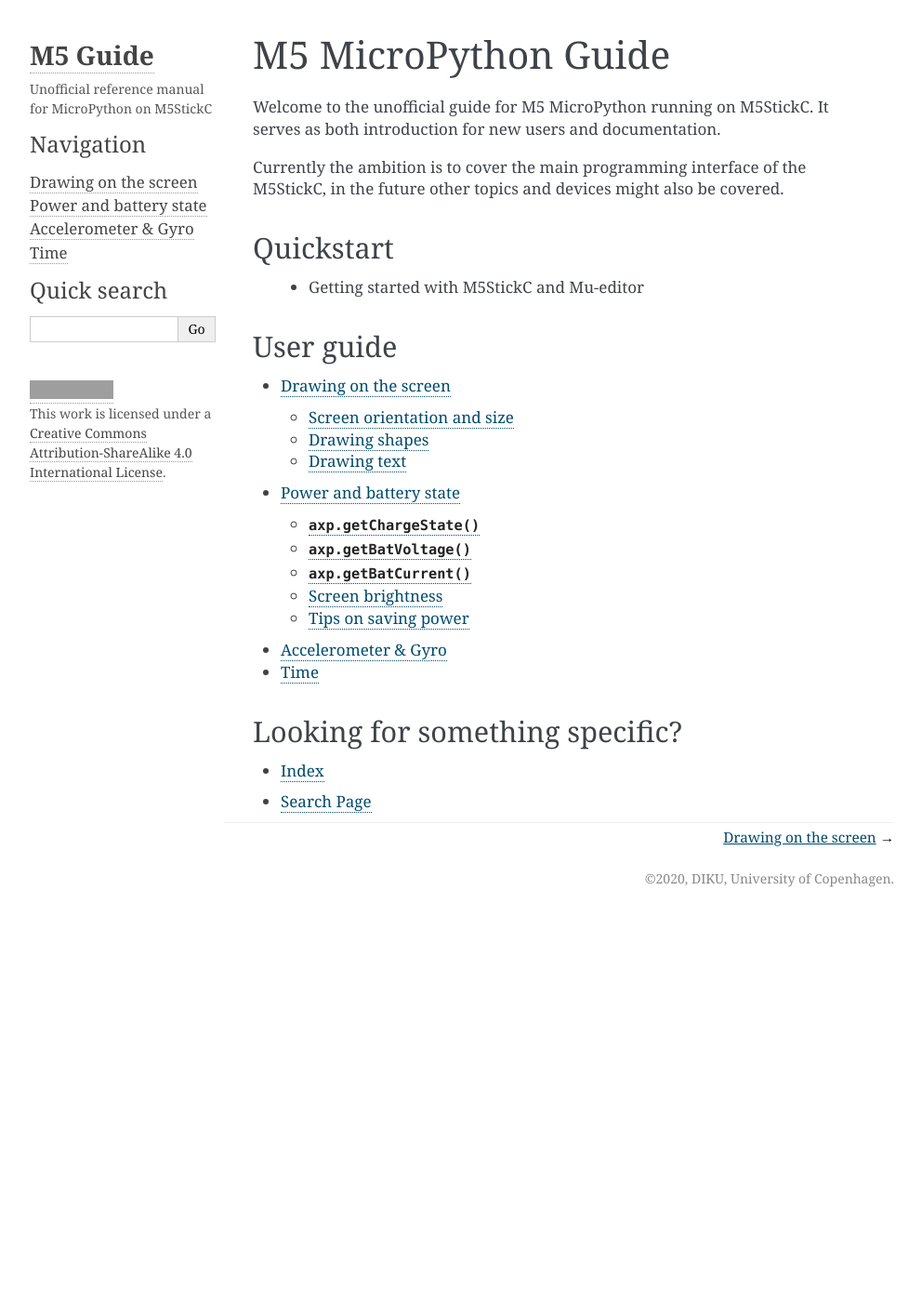
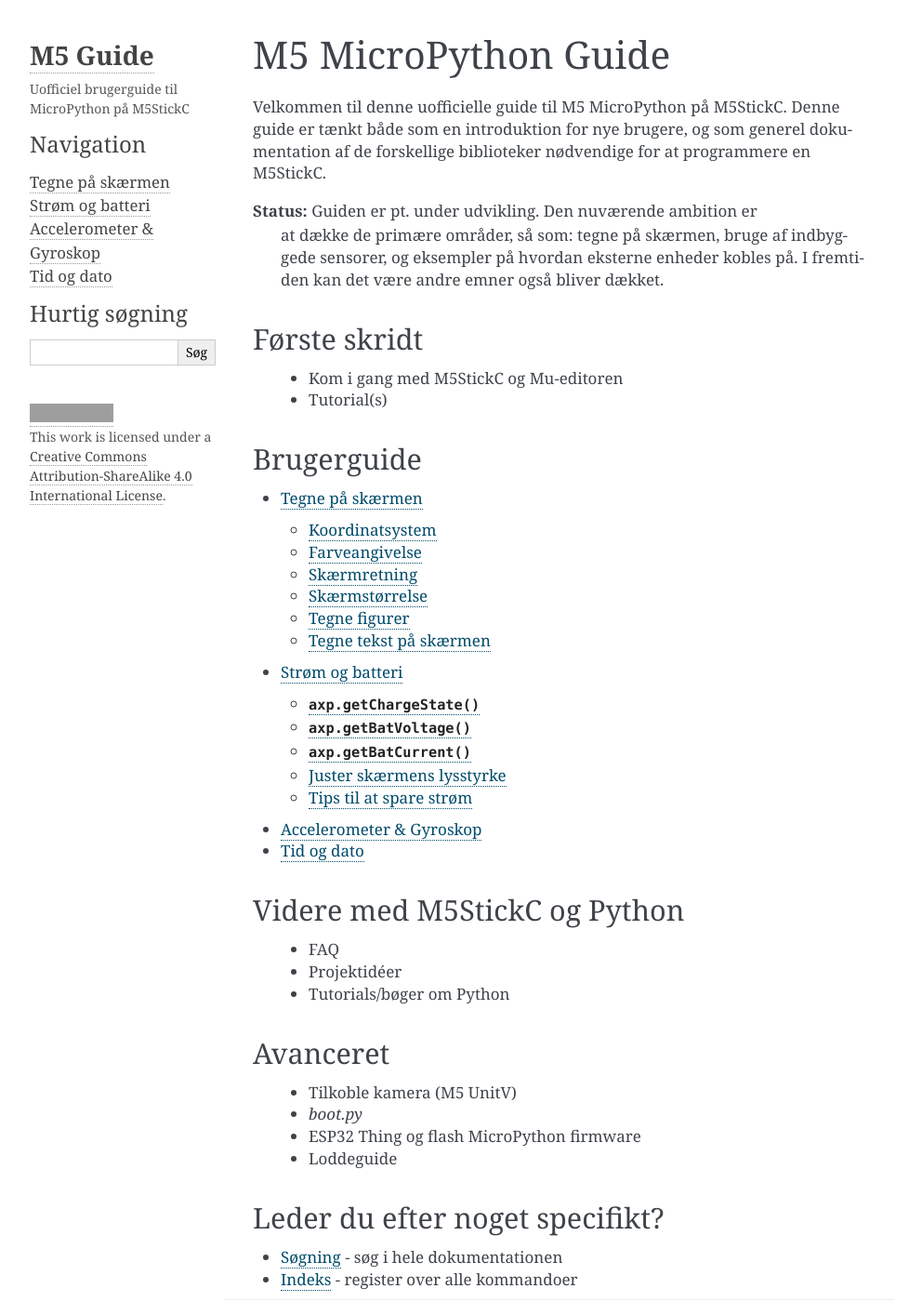
Before and after one commit to DatalogiForAlle/M5Guide, a Sphinx documentation site: the page built from docs/index.rst, in a window 1280 px wide and 1400 px high. Shown: the whole window at 93% size, without its empty margins (148-1140 px from the left). Built offline with Sphinx 7.4.7, drawn with Linux system fonts in a browser that asks for light colours; some of the changed lines change nothing that is shown; grey boxes are pictures that could not be loaded.

Commit message:
Påbegynd skift til dansk

````diff
--- /dev/null
+++ b/docs/accelerometer_gyro.rst
@@ -0,0 +1,2 @@
+Accelerometer & Gyroskop
+========================
--- a/docs/conf.py
+++ b/docs/conf.py
@@ -24,7 +24,7 @@
 _period = "2020-{}".format(year) if year > 2020 else "2020"
 copyright = '{}, DIKU, University of Copenhagen'.format(_period)
 author = 'Martin Dybdal, Maja Hvidtfelt'
-
+language = 'da'
 
 # -- General configuration ---------------------------------------------------
 
@@ -59,7 +59,7 @@
 
 
 html_theme_options = {
-    "description": "Unofficial reference manual for MicroPython on M5StickC",
+    "description": "Uofficiel brugerguide til MicroPython på M5StickC",
     "fixed_sidebar": True,
     "show_relbar_bottom": True,
     "show_powered_by": False,
--- a/docs/drawing.rst
+++ /dev/null
@@ -1,239 +0,0 @@
-.. highlight:: python
-
-Drawing on the screen
-=====================
-
-.. get documentation from https://github.com/loboris/MicroPython_ESP32_psRAM_LoBo/wiki/display
-
-In this part of the M5 Guide, we show how to draw images, shapes and
-text on the screen, and how to change the screen orientation.
-
-First you need to import the ``lcd`` object from the ``m5stack``
-module::
-
-   from m5stack import lcd
-
-You are now ready to begin drawing, for example to draw a rectangle,
-call the function :func:`lcd.rect`::
-
-  lcd.rect(10, 20, 40, 70)
-
-The two first values given to :func:`lcd.rect` determines where the
-rectangle should be drawn, the last two gives the width and the height
-of the rectangle.
-
-By default most functions will draw shapes using a white color, but it
-can be changed by supplying a color value. These are typically
-specified as hexadecimal values, such as ``0xFFFF00`` for yellow. `Read more about hexadecimal color
-values
-<https://www.finalsitesupport.com/hc/en-us/articles/115000768887-Hexadecimal-color-values>`_
-
-
-
-Screen orientation and size
----------------------------
-.. function:: lcd.orient(orientation)
-
-   Changes screen orientation and clears the screen.
-
-   :param orientation: must be one of:
-   * ``lcd.PORTRAIT`` (default): portrait mode
-   * ``lcd.LANDSCAPE``: landscape mode
-   * ``lcd.PORTRAIT_FLIP``: flipped portrait (upside down)
-   * ``lcd.LANDSCAPE_FLIP``: flipped landscape mode
-
-   For example, to use landscape mode::
-
-     lcd.orient(lcd.LANDSCAPE)
-
-.. function:: lcd.screensize()
-
-   :rtype: `(int, int)`
-
-   Gets the screen size in pixels, for example::
-
-     (screen_width, screen_height) = lcd.screensize()
-
-
-Drawing shapes
-----------------
-.. function:: lcd.clear()
-              lcd.clear(color)
-
-   Clears everything on the screen, and paints it black. The `color`
-   argument can change which color is used, and should be given in
-   hexadecimal.
-
-   For example, to paint the screen yellow, you can call it like this::
-
-     lcd.clear(0xFFFF00)
-
-.. function:: lcd.rect(x, y, height, width)
-              lcd.rect(x, y, height, width, color)
-              lcd.rect(x, y, height, width, color, fillcolor)
-
-   Draw a rectangle, starting with the top-right corner at the given
-   `x` and `y` coordinates. The `height` and `width` parameters adjust
-   the size of the rectangle.
-
-   By default, only a white border around the rectangle is drawn.
-
-   An optional `color` argument specifies the border color of the
-   rectangle. The color is given as a hexadecimal value.
-
-   A second optional `fillcolor` argument specifies that the rectangle
-   should be filled in the given color. The fillcolor is given as a
-   hexadecimal value.
-
-   For example, to draw a rectangle with red border and filled with black::
-
-     lcd.rect(10, 10, 40, 30, 0xFF0000, 0x000000)
-
-
-   :param x: Number: x-coordinate of the rectangle
-   :param y: Number: y-coordinate of the rectangle
-   :param width: Number: width of the rectangle
-   :param height: Number: height of the rectangle
-   :param color: Number: border color (optional)
-   :param fillcolor: Number: fill color (optional)
-
-.. function:: lcd.roundrect(x, y, height, width, r)
-              lcd.roundrect(x, y, height, width, r, color)
-              lcd.roundrect(x, y, height, width, r, color, fillcolor)
-
-   Defaults to white border, no fill
-
-.. function:: lcd.pixel(x, y)
-              lcd.pixel(x, y, color)
-
-   Defaults to white
-
-.. function:: lcd.line(x1, y1, x2, y2)
-              lcd.line(x1, y1, x2, y2, color)
-
-   Defaults to white
-
-.. function:: lcd.triangle(x1, y1, x2, y2, x3, y3)
-              lcd.triangle(x1, y1, x2, y2, x3, y3, color)
-              lcd.triangle(x1, y1, x2, y2, x3, y3, color, fillcolor)
-
-   Defaults to white border, no fill.
-
-.. function:: lcd.ellipse(x, y, width, height)
-              lcd.ellipse(x, y, width, height, opt, color)
-              lcd.ellipse(x, y, width, height, opt, color, fillcolor)
-
-   Defaults to white border, no fill.
-
-   If you want to choose color, always supply the number ``15`` as the
-   `opt` parameter.
-
-
-.. function:: lcd.circle(x, y, radius)
-              lcd.circle(x, y, radius, color)
-              lcd.circle(x, y, radius, color, fillcolor)
-
-   Defaults to white border, no fill.
-
-
-.. function:: lcd.arc(x, y, radius, thickness, start, end)
-              lcd.arc(x, y, radius, thickness, start, end, color)
-              lcd.arc(x, y, radius, thickness, start, end, color, fillcolor)
-
-   Defaults to white border, no fill.
-
-   :param x: Number: center x-coordinate
-   :param y: Number: center y-coordinate
-   :param radius: radius of arc
-   :param thickness: Number: thickness of border
-   :param start: Number: start angle in degrees (0°-360°)
-   :param end: Number: end angle in degrees (0°-360°)
-
-
-.. function:: lcd.polygon(x, y, radius, sides, thickness)
-              lcd.polygon(x, y, radius, sides, thickness, color)
-              lcd.polygon(x, y, radius, sides, thickness, color, fillcolor)
-              lcd.polygon(x, y, radius, sides, thickness, color, fillcolor, rotate=0)
-
-   Defaults to white border, no fill.
-
-   The ``fillcolor`` argument to :func:`lcd.polygon` appears buggy, so you might experience
-   some difficulty.
-
-   :param x: Number: center x-coordinate
-   :param y: Number: center y-coordinate
-   :param radius: Number: radius of polygon
-   :param radius: Number: number of sides of the polygon
-   :param thickness: Number: thickness of border
-   :param rotate: Number: angle to rotate in degrees (0°-360°)
-
-
-.. function:: lcd.image(x, y, filename)
-
-   :param x: Number: x-coordinate
-   :param y: Number: y-coordinate
-   :param filename: String: filename of image file, e.g. ``"img.bmp"``
-
-   Supports ``.bmp`` and ``.jpg``
-
-
-..
-   **DONE:**
-   ::
-      lcd.clear(color=0x000000)
-      lcd.text(x, y, 'hello world', color=0xffffff, transparent=True)
-      lcd.print('hello world', x, y, color=0xffffff, transparent=True)
-      lcd.rect(x, y, width, height, color=0xffffff, fillcolor=0xffffff)
-
-   **TODO:**
-   ::
-      lcd.pixel(x, y, 0xffffff)
-      lcd.line(x1, y1, x2, y2, 0xffffff)
-      lcd.triangle(x1, y1, x2, y2, x3, y3, color=0xffffff, fillcolor=0xffffff)
-      lcd.circle(x, y, radius, color=0xffffff, fillcolor=0xffffff)
-      lcd.ellipse(x, y, rx, ry, color=0xffffff, fillcolor=0xffffff)
-      lcd.arc(x, y, radius, thick, start, end, color=0xffffff, fillcolor=0xffffff)
-      lcd.polygon(x, y, radius, sides, thick, color=0xffffff, fillcolor=0xffffff, rotate=10)
-
-
-Drawing text
-------------
-.. function:: lcd.text(x, y, msg)
-              lcd.text(x, y, msg, color)
-              lcd.text(x, y, msg, color, transparent=True)
-
-   Display the string `msg` on the screen at the given coordinates `x`
-   and `y`.
-
-   The `color` of the text defaults to white, but can also be specified as
-   third argument in hexadecimal (e.g ``0xFF0000`` for red,
-   ``0x00FF00`` for green)
-
-   The default behavior is to print the text on black background, if
-   you want to disable this, and print on a transparent background add
-   ``transparent=True`` as a keyword argument.
-
-   To change which font is used, use the function :func:`lcd.font`.
-
-   Aligning text in the center of the screen, can be done by replacing
-   either `x` or `y`, or both, with the special value :const:`lcd.CENTER`
-
-.. function:: lcd.setTextColor(0x000000, 0xffffff)
-
-.. function:: lcd.font(font)
-
-   ``lcd.font(lcd.FONT_Default)``
-
-..
-      ::
-
-         Alternative fonts:
-         - lcd.FONT_Default
-         - lcd.FONT_DefaultSmall
-         - lcd.FONT_DejaVu18
-         - lcd.FONT_DejaVu24
-         - lcd.FONT_DejaVu40
-         - lcd.FONT_DejaVu56
-         - lcd.FONT_DejaVu72
-         - lcd.FONT_Ubuntu
-         - lcd.FONT_Comic
--- a/docs/index.rst
+++ b/docs/index.rst
@@ -1,30 +1,45 @@
 M5 MicroPython Guide
 ====================
 
-Welcome to the unofficial guide for M5 MicroPython running on
-M5StickC. It serves as both introduction for new users and
-documentation.
+Velkommen til denne uofficielle guide til M5 MicroPython på
+M5StickC. Denne guide er tænkt både som en introduktion for nye
+brugere, og som generel dokumentation af de forskellige biblioteker
+nødvendige for at programmere en M5StickC.
 
-Currently the ambition is to cover the main programming interface of
-the M5StickC, in the future other topics and devices might also be
-covered.
+**Status:** Guiden er pt. under udvikling. Den nuværende ambition er
+ at dække de primære områder, så som: tegne på skærmen, bruge af
+ indbyggede sensorer, og eksempler på hvordan eksterne enheder kobles
+ på. I fremtiden kan det være andre emner også bliver dækket.
 
 
-Quickstart
+Første skridt
 ----------
- * Getting started with M5StickC and Mu-editor
+ * Kom i gang med M5StickC og Mu-editoren
+ * Tutorial(s)
 
 
-User guide
------------------
+Brugerguide
+-----------
 .. toctree::
    :maxdepth: 2
 
-   drawing
-   power
-   motion_sensors
-   time
+   tegne
+   stroem
+   accelerometer_gyro
+   tid
 
+Videre med M5StickC og Python
+-----------------------------
+ * FAQ
+ * Projektidéer
+ * Tutorials/bøger om Python
+
+Avanceret
+---------
+ * Tilkoble kamera (M5 UnitV)
+ * `boot.py`
+ * ESP32 Thing og flash MicroPython firmware
+ * Loddeguide
 
 ..
    User guide
@@ -49,10 +64,10 @@
     * Sensor fusion: calculating `pitch` and `roll`
 
 
-Looking for something specific?
--------------------------------
-* :ref:`genindex`
+Leder du efter noget specifikt?
+---------------------
+* :ref:`Søgning <search>` - søg i hele dokumentationen
+
+* :ref:`genindex` - register over alle kommandoer
 
 .. * :ref:`modindex`
-
-* :ref:`search`
--- a/docs/motion_sensors.rst
+++ /dev/null
@@ -1,2 +0,0 @@
-Accelerometer & Gyro
-====================
--- a/docs/power.rst
+++ /dev/null
@@ -1,37 +0,0 @@
-Power and battery state
-=======================
-TODO
-
-.. function:: axp.getChargeState()
-
-   :rtype: boolean
-
-   Returns ``True`` if the device is plugged in and charging,
-   otherwise returns ``False``.
-
-
-
-.. function:: axp.getBatVoltage()
-
-   :rtype: float
-
-
-.. function:: axp.getBatCurrent()
-
-   :rtype: float
-
-
-
-Screen brightness
------------------
-TODO
-
-``axp.setLcdBrightness(30)``
-
-Tips on saving power
---------------------
-TODO
-
- * Limited uses of Wifi connection
- * Turn down LCD brightness
- * Use dark colors
--- /dev/null
+++ b/docs/stroem.rst
@@ -0,0 +1,37 @@
+Strøm og batteri
+================
+TODO
+
+.. function:: axp.getChargeState()
+
+   :rtype: boolean
+
+   Returnerer ``True`` hvis enheden er sluttet til strøm og oplader,
+   ellers returneres ``False``.
+
+
+
+.. function:: axp.getBatVoltage()
+
+   :rtype: float
+
+
+.. function:: axp.getBatCurrent()
+
+   :rtype: float
+
+
+
+Juster skærmens lysstyrke
+-------------------------
+TODO
+
+``axp.setLcdBrightness(30)``
+
+Tips til at spare strøm
+-----------------------
+TODO
+
+ * Begræns brug af WiFi
+ * Skru ned for skærmens lysniveau
+ * Brug mørke farver på skærmen
--- /dev/null
+++ b/docs/tegne.rst
@@ -0,0 +1,323 @@
+.. highlight:: python
+
+Tegne på skærmen
+================
+
+.. original documentation: https://github.com/loboris/MicroPython_ESP32_psRAM_LoBo/wiki/display
+
+I denne del af M5 Guide vil vi vise hvordan du kan tegne billeder,
+figurer og tekst på skærmen på din M5StickC, samt hvordan du roterer
+skærmen til landskabs-mode.
+
+For at komme i gang, har du brug for at få adgang til skærmen via
+``lcd`` objektet. Det gøres ved at importere det øverst i din Python-fil::
+
+  from m5stack import lcd
+
+Når det er gjort, er du klar til at tegne. For eksempepl kan du tegne
+en firkant ved at kalde funktionen :func:`lcd.rect`::
+
+  lcd.rect(10, 20, 40, 70)
+
+De første to værdier, 10 og 20, angiver hvor rektanglet skal tegnes
+som et `x`,`y`-koordinat. De næste to tal, 40 og 70, angiver hvor bred
+og hvor høj firkanten skal være.
+
+Koordinatsystem
+---------------
+
+For at kunne tegne på skærmen og angive hvor ting skal tegnes hende,
+skal man forstå at koordinatsystemet i computere ikke er helt præcist
+som i matematik-undervisningen (men tæt på).
+
+På computerskærme bruger man den konvention at koordinatet ``(0, 0)``
+er placeret i det øverste venstre hjørne af skærmen, og at når
+y-værdien stiger, så flyttes koordinatet nedad, og ikke opad, som du
+ellers kender det fra matematik.
+
+Illustration: TODO
+
+De andre tegnefunktioner fungerer nogenlunde på samme vis, og nedenfor
+kan du læse en beskrivelse for hver af dem om hvordan de virker.
+
+Farveangivelse
+--------------
+Som standard vil alle tegnefunktionerne tegne figurer med et hvidt
+omrids, men ellers gennemsigtige (ingen udfyldning). Farverne kan
+ændres ved at angive et eller to ekstra farveargumenter til funktionerne.
+
+Hvis vi for eksempel vil tegne firkanten med grøn farve som omrids, kan vi skrive::
+
+  lcd.rect(10, 20, 40, 70, color=0x00FF00)
+
+Hvis vi vil have grønt omrids og rød udfyldning, kan vi skrive::
+
+  lcd.rect(10, 20, 40, 70, color=0x00FF00, fillcolor=0xFF0000)
+
+Farveværdierne angives i hexadecimale tal. Dem kan man fx slå op i
+tabeller online, eller ved at bruge farvevælger i et tegneprogram. De
+fleste viser dog farverne som ``#00FF00`` (grøn), hvor man i Python vil
+skrive det samme som ``0x00FF00``. `Læs mere om hexadecimale farveværdier
+<https://www.finalsitesupport.com/hc/en-us/articles/115000768887-Hexadecimal-color-values>`_
+
+
+
+Skærmretning
+------------
+En skærm kan vende på 4 forskellige måder, og alt afhængigt af hvordan
+du har tænkt dig at bruge din M5StickC, kan det være forskelligt hvad
+du gerne vil have til at være opad. Her er mulighederne:
+
+Illustration: TODO
+
+For at indstille hvilken vej der er opad, skal du bruge kommandoen
+``lcd.orient``. Hvis du f.eks. vil lave et smart-watch med din
+M5StickC, kan det være at *omvendt landskab* er det du har brug for,
+og så skriver du::
+
+  lcd.orient(lcd.LANDSCAPE_FLIP)
+
+
+.. function:: lcd.orient(orientation)
+
+   Ændrer skærmretningen og sletter alt på skærmen. Påvirker alle
+   følgende tegnekommandoer.
+
+   :param orientation: skal være én af:
+   * ``lcd.PORTRAIT`` (standard): portræt
+   * ``lcd.LANDSCAPE``: landskab
+   * ``lcd.PORTRAIT_FLIP``: omvendt portræt
+   * ``lcd.LANDSCAPE_FLIP``: omvendt landskab
+
+   For eksempel, for at tegne på skærmen i landskabs-mode::
+
+     lcd.orient(lcd.LANDSCAPE)
+
+Skærmstørrelse
+--------------
+Skærmen på M5StickC er 160 pixels på den bredde led, og 80 pixels på
+den smalle led.
+
+Det er ofte bedre at spørge systemet selv om skærmstørrelsen, fremfor
+at bruge tallene ``160`` og ``80`` som konstanter rundt i din
+kode.
+
+Funktionen ``lcd.screensize()`` kan fortælle dig skærmens størrelse.
+Hvis du har indstillet skærmen i landskabs-mode, så vil den returnere
+``(160, 80)``, mens i portræt-mode vil den returnere ``(80, 160)``.
+
+
+.. function:: lcd.screensize()
+
+   :rtype: `(int, int)`
+
+   Returnerer skærmstørrelsen i pixels, for eksempel::
+
+     (screen_width, screen_height) = lcd.screensize()
+
+
+
+Tegne figurer
+-------------
+.. function:: lcd.clear()
+              lcd.clear(color)
+
+   Sletter alt på skærmen og farver den sort. Et valgfrit `color`
+   argument kan bruges til at angive en anden farve.
+
+   Hvis vi for eksempel vil farve skærmen gul, kan vi gøre det med
+   følgende kald til :func:`lcd.clear`::
+
+     lcd.clear(0xFFFF00)
+
+.. function:: lcd.rect(x, y, height, width)
+              lcd.rect(x, y, height, width, color)
+              lcd.rect(x, y, height, width, color, fillcolor)
+
+   Tegn et rektangel. Parametrene `x`, `y` angiver koordinatet for
+   rektanglets øverste venstre hjørne. Parametrene `height` og
+   `width` angiver størrelsen på rektanglet.
+
+   Som standard tegnes kun et hvidt omrids af rektanglet.
+
+   Et valgfrit `color` argument angiver farven på rektanglets
+   omrids. Farven angives som en hexadecimal farveværdi (fx
+   ``0xFF0000`` for rød, se ovenfor).
+
+   Et andet valgfrit argument `fillcolor` angiver en udfyldningsfarve,
+   som ligeledes angives som en hexadecimal farveværdi.
+
+   For eksempel, hvis man vil tegne et rektangel med et rødt omrids og fyldt med blå farve::
+
+     lcd.rect(10, 10, 40, 30, 0xFF0000, 0x0000FF)
+
+   Hvis man vil tegne en firkant uden omrids, bør man sætte
+   omridsfarve (`color`) og udfyldningsfarve (`fillcolor`) til at være
+   samme farve.
+
+   ..
+      Draw a rectangle, starting with the top-right corner at the given
+      `x` and `y` coordinates. The `height` and `width` parameters adjust
+      the size of the rectangle.
+
+      By default, only a white border around the rectangle is drawn.
+
+      An optional `color` argument specifies the border color of the
+      rectangle. The color is given as a hexadecimal value.
+
+      A second optional `fillcolor` argument specifies that the rectangle
+      should be filled in the given color. The fillcolor is given as a
+      hexadecimal value.
+
+      For example, to draw a rectangle with red border and filled with black::
+
+        lcd.rect(10, 10, 40, 30, 0xFF0000, 0x000000)
+
+
+   :param x: Talværdi: x-koordinat for rektanglet (øverste venstre hjørne)
+   :param y: Talværdi: y-koordinat for rektanglet (øverste venstre hjørne)
+   :param width: Talværdi: bredden af rektanglet
+   :param height: Talværdi: højden af rektanglet
+   :param color: Talværdi: farve på omrids (valgfri)
+   :param fillcolor: Talværdi: udfyldningsfarve (valgfri)
+
+.. function:: lcd.roundrect(x, y, height, width, r)
+              lcd.roundrect(x, y, height, width, r, color)
+              lcd.roundrect(x, y, height, width, r, color, fillcolor)
+
+   Defaults to white border, no fill
+
+.. function:: lcd.pixel(x, y)
+              lcd.pixel(x, y, color)
+
+   Defaults to white
+
+.. function:: lcd.line(x1, y1, x2, y2)
+              lcd.line(x1, y1, x2, y2, color)
+
+   Defaults to white
+
+.. function:: lcd.triangle(x1, y1, x2, y2, x3, y3)
+              lcd.triangle(x1, y1, x2, y2, x3, y3, color)
+              lcd.triangle(x1, y1, x2, y2, x3, y3, color, fillcolor)
+
+   Defaults to white border, no fill.
+
+.. function:: lcd.ellipse(x, y, width, height)
+              lcd.ellipse(x, y, width, height, opt, color)
+              lcd.ellipse(x, y, width, height, opt, color, fillcolor)
+
+   Defaults to white border, no fill.
+
+   If you want to choose color, always supply the number ``15`` as the
+   `opt` parameter.
+
+
+.. function:: lcd.circle(x, y, radius)
+              lcd.circle(x, y, radius, color)
+              lcd.circle(x, y, radius, color, fillcolor)
+
+   Defaults to white border, no fill.
+
+
+.. function:: lcd.arc(x, y, radius, thickness, start, end)
+              lcd.arc(x, y, radius, thickness, start, end, color)
+              lcd.arc(x, y, radius, thickness, start, end, color, fillcolor)
+
+   Defaults to white border, no fill.
+
+   :param x: Number: center x-coordinate
+   :param y: Number: center y-coordinate
+   :param radius: radius of arc
+   :param thickness: Number: thickness of border
+   :param start: Number: start angle in degrees (0°-360°)
+   :param end: Number: end angle in degrees (0°-360°)
+
+
+.. function:: lcd.polygon(x, y, radius, sides, thickness)
+              lcd.polygon(x, y, radius, sides, thickness, color)
+              lcd.polygon(x, y, radius, sides, thickness, color, fillcolor)
+              lcd.polygon(x, y, radius, sides, thickness, color, fillcolor, rotate=0)
+
+   Defaults to white border, no fill.
+
+   The ``fillcolor`` argument to :func:`lcd.polygon` appears buggy, so you might experience
+   some difficulty.
+
+   :param x: Number: center x-coordinate
+   :param y: Number: center y-coordinate
+   :param radius: Number: radius of polygon
+   :param radius: Number: number of sides of the polygon
+   :param thickness: Number: thickness of border
+   :param rotate: Number: angle to rotate in degrees (0°-360°)
+
+
+.. function:: lcd.image(x, y, filename)
+
+   :param x: Number: x-coordinate
+   :param y: Number: y-coordinate
+   :param filename: String: filename of image file, e.g. ``"img.bmp"``
+
+   Supports ``.bmp`` and ``.jpg``
+
+
+..
+   **DONE:**
+   ::
+      lcd.clear(color=0x000000)
+      lcd.text(x, y, 'hello world', color=0xffffff, transparent=True)
+      lcd.print('hello world', x, y, color=0xffffff, transparent=True)
+      lcd.rect(x, y, width, height, color=0xffffff, fillcolor=0xffffff)
+
+   **TODO:**
+   ::
+      lcd.pixel(x, y, 0xffffff)
+      lcd.line(x1, y1, x2, y2, 0xffffff)
+      lcd.triangle(x1, y1, x2, y2, x3, y3, color=0xffffff, fillcolor=0xffffff)
+      lcd.circle(x, y, radius, color=0xffffff, fillcolor=0xffffff)
+      lcd.ellipse(x, y, rx, ry, color=0xffffff, fillcolor=0xffffff)
+      lcd.arc(x, y, radius, thick, start, end, color=0xffffff, fillcolor=0xffffff)
+      lcd.polygon(x, y, radius, sides, thick, color=0xffffff, fillcolor=0xffffff, rotate=10)
+
+
+Tegne tekst på skærmen
+----------------------
+.. function:: lcd.text(x, y, msg)
+              lcd.text(x, y, msg, color)
+              lcd.text(x, y, msg, color, transparent=True)
+
+   Display the string `msg` on the screen at the given coordinates `x`
+   and `y`.
+
+   The `color` of the text defaults to white, but can also be specified as
+   third argument in hexadecimal (e.g ``0xFF0000`` for red,
+   ``0x00FF00`` for green)
+
+   The default behavior is to print the text on black background, if
+   you want to disable this, and print on a transparent background add
+   ``transparent=True`` as a keyword argument.
+
+   To change which font is used, use the function :func:`lcd.font`.
+
+   Aligning text in the center of the screen, can be done by replacing
+   either `x` or `y`, or both, with the special value :const:`lcd.CENTER`
+
+.. function:: lcd.setTextColor(0x000000, 0xffffff)
+
+.. function:: lcd.font(font)
+
+   ``lcd.font(lcd.FONT_Default)``
+
+..
+      ::
+
+         Alternative fonts:
+         - lcd.FONT_Default
+         - lcd.FONT_DefaultSmall
+         - lcd.FONT_DejaVu18
+         - lcd.FONT_DejaVu24
+         - lcd.FONT_DejaVu40
+         - lcd.FONT_DejaVu56
+         - lcd.FONT_DejaVu72
+         - lcd.FONT_Ubuntu
+         - lcd.FONT_Comic
--- /dev/null
+++ b/docs/tid.rst
@@ -0,0 +1,4 @@
+Tid og dato
+-----------
+
+```rtc.now()```
--- a/docs/time.rst
+++ /dev/null
@@ -1,4 +0,0 @@
-Time
-----
-
-```rtc.now()```
````
